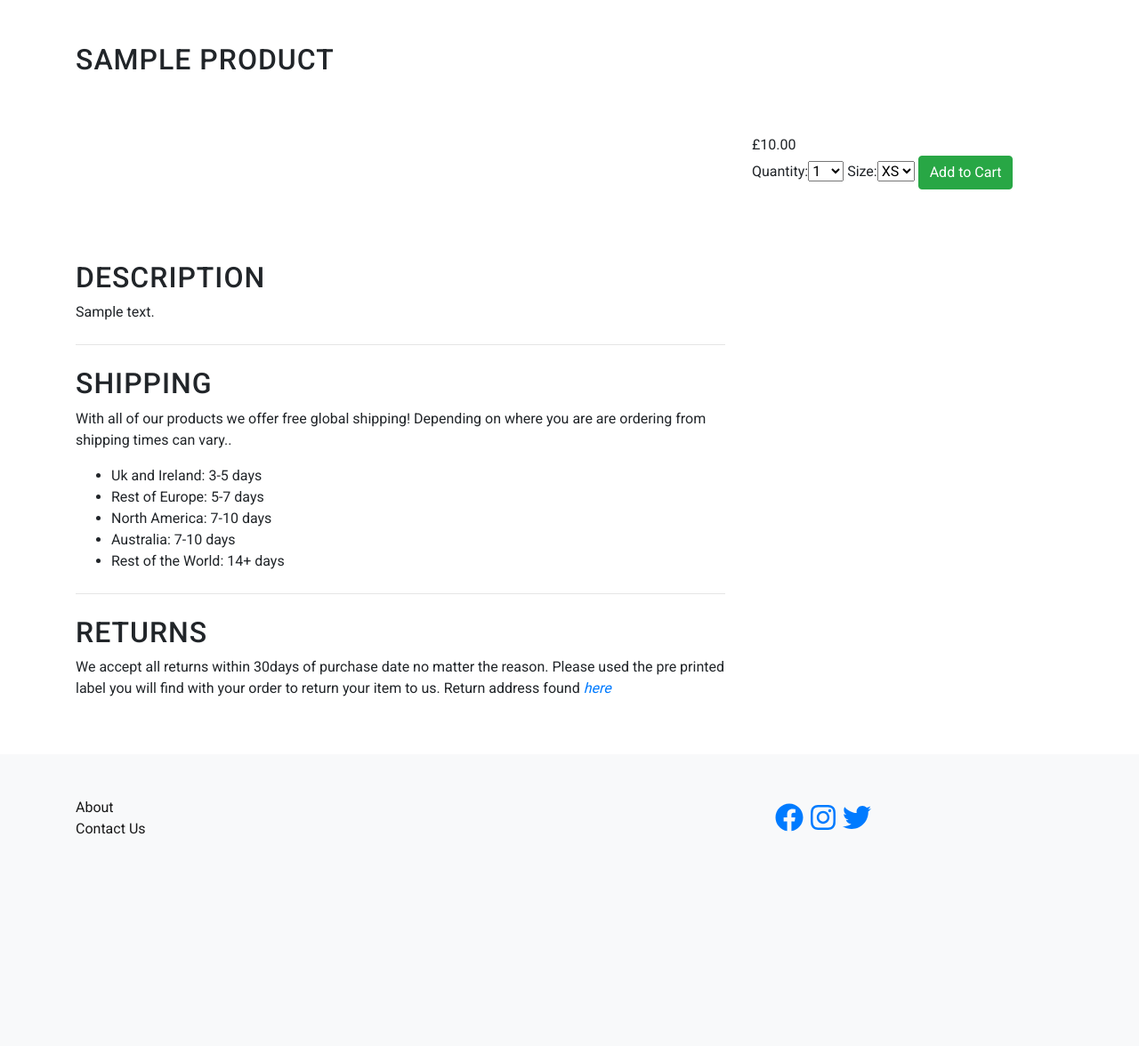
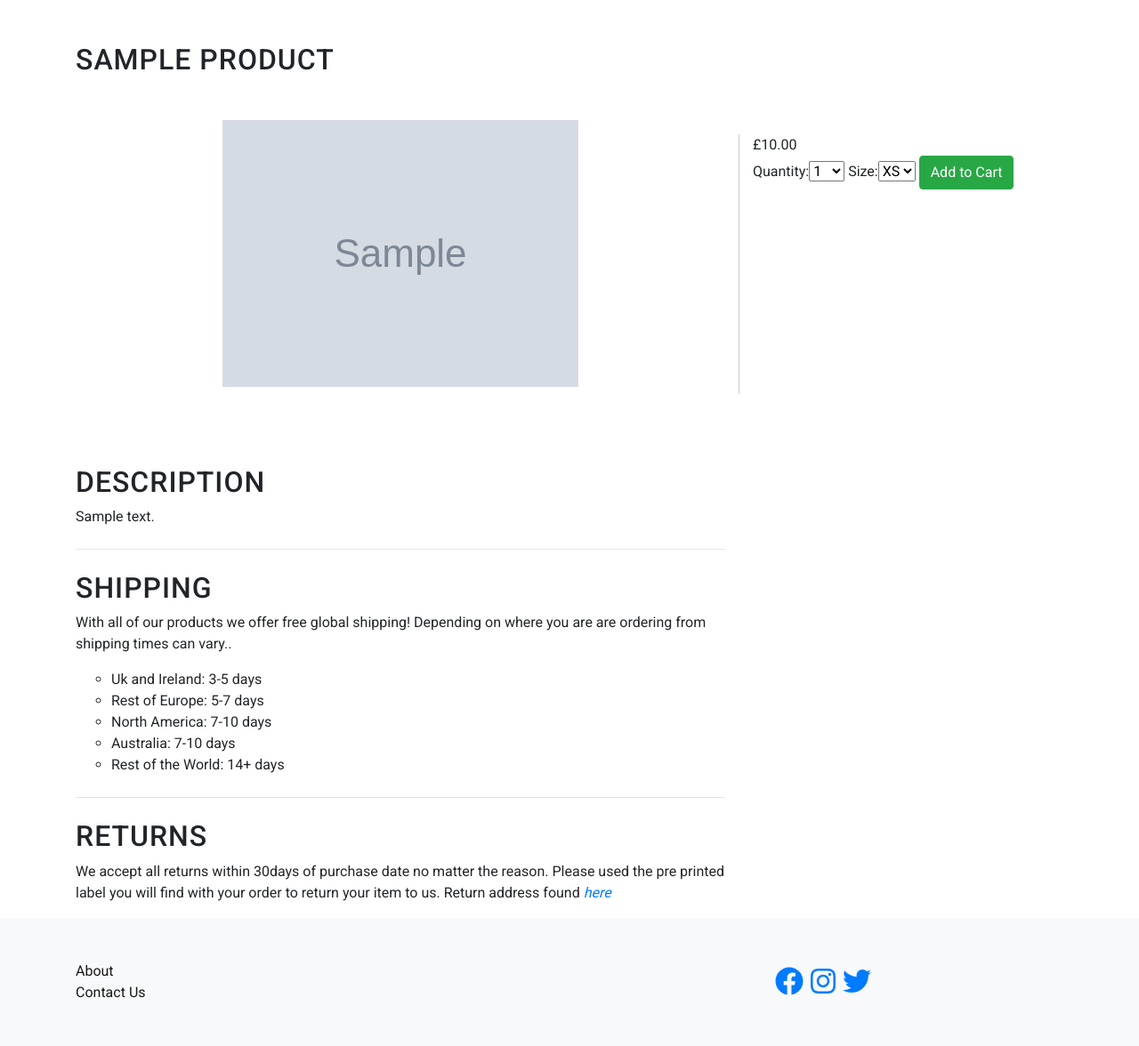
Before and after one commit to alexmortali/grapple, a Django app: a page that uses templates/base.html in a window 1280 px wide. Shown: the part 72-1248 px from the top of the page at 89% size. Before the commit the page ends 1010 px from the top, so only its background shows below. Run offline with Django 3.2, Linux system fonts and the light colour scheme; tables that the repository leaves empty hold one stand-in row (values such as "Sample post"); grey boxes marked "Sample" are stand-in pictures; some libraries are stand-ins or nearby versions.

Commit message:
Added product detail styling

```diff
--- a/static/css/custom.css
+++ b/static/css/custom.css
@@ -102,6 +102,23 @@ body {
     text-decoration: underline;
 }
 
+/*--------------------------------------------------- Product Detail*/
+.product-detail-image {
+    width: 100%;
+    height: 300px;
+    background-position: center;
+    background-size: contain;
+    background-repeat: no-repeat;
+}
+
+.add-to-cart-section {
+    border-left: 1px solid rgba(0, 0, 0, 0.2);;
+}
+
+.description-list {
+    list-style-type: circle;
+}
+
 /*--------------------------------------------------- forms*/
 .login-form, .sign-up-form {
     border-radius: 1%;
```
